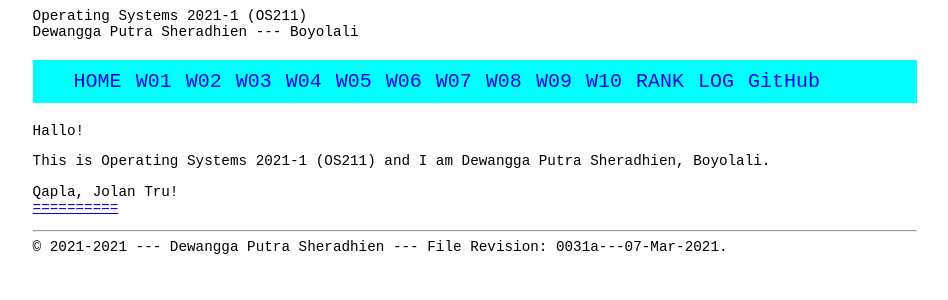
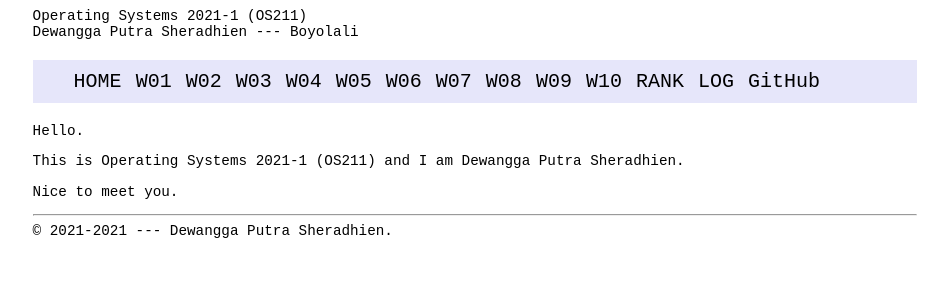
Before and after one commit to dewa251202/os211, a Jekyll site: the page built from index.md, in a window 1280 px wide. Shown: the top 300 px of the page, without its empty margins (165-1113 px from the left). Built offline with Jekyll 4.4.1, drawn with Linux system fonts in a browser that asks for light colours.

Commit message:
Customize GitHub Pages

```diff
--- a/_includes/footer.html
+++ b/_includes/footer.html
@@ -2,6 +2,6 @@
 <div>
 <hr>
 <div>
-&copy; {{ site.copyright }} --- {{ site.author }} --- File Revision: {{ site.version }}.
+&copy; {{ site.copyright }} --- {{ site.author }}.
 </div>
 </div>
--- a/_layouts/layout.html
+++ b/_layouts/layout.html
@@ -26,7 +26,7 @@
 				</div>
 			</header>
 			{% include navbar.html %}
-			<section>
+			<section class="main-section">
 				 {{ content }}
 			</section>
 			{% include footer.html %}
--- a/assets/css/style.css
+++ b/assets/css/style.css
@@ -17,7 +17,7 @@
 }
 
 .container a {
-  color: 0;
+  color: black;
 }
 
 .container a:hover {
@@ -29,12 +29,12 @@
 }
 
 .column {
-  display: flex;
+  display: 				flex;
 	flex-direction: column;
 }
 
 .navbar {
-  background-color: cyan;
+  background-color: lavender;
   color:            0;
   font-size:        20px;
 }
@@ -49,6 +49,14 @@
 .navbar ul li a {
   text-decoration: none;
 	cursor: 				 pointer;
+}
+
+.main-header {
+	background-color: cyan;
+	font-size: 1.5em;
+}
+
+.main-section {
 }
 
 @media screen and (max-width:768px) {
--- a/index.md
+++ b/index.md
@@ -2,8 +2,8 @@
 layout: "layout"
 ---
 
-Hallo!
+Hello.
 
-This is {{ site.title }} and I am {{ site.author }}, {{ site.address }}.
+This is {{ site.title }} and I am {{ site.author }}.
 
-Qapla, Jolan Tru!<br>[====](GitHubPages/)[======](REPORT/00/)
+Nice to meet you.
```
